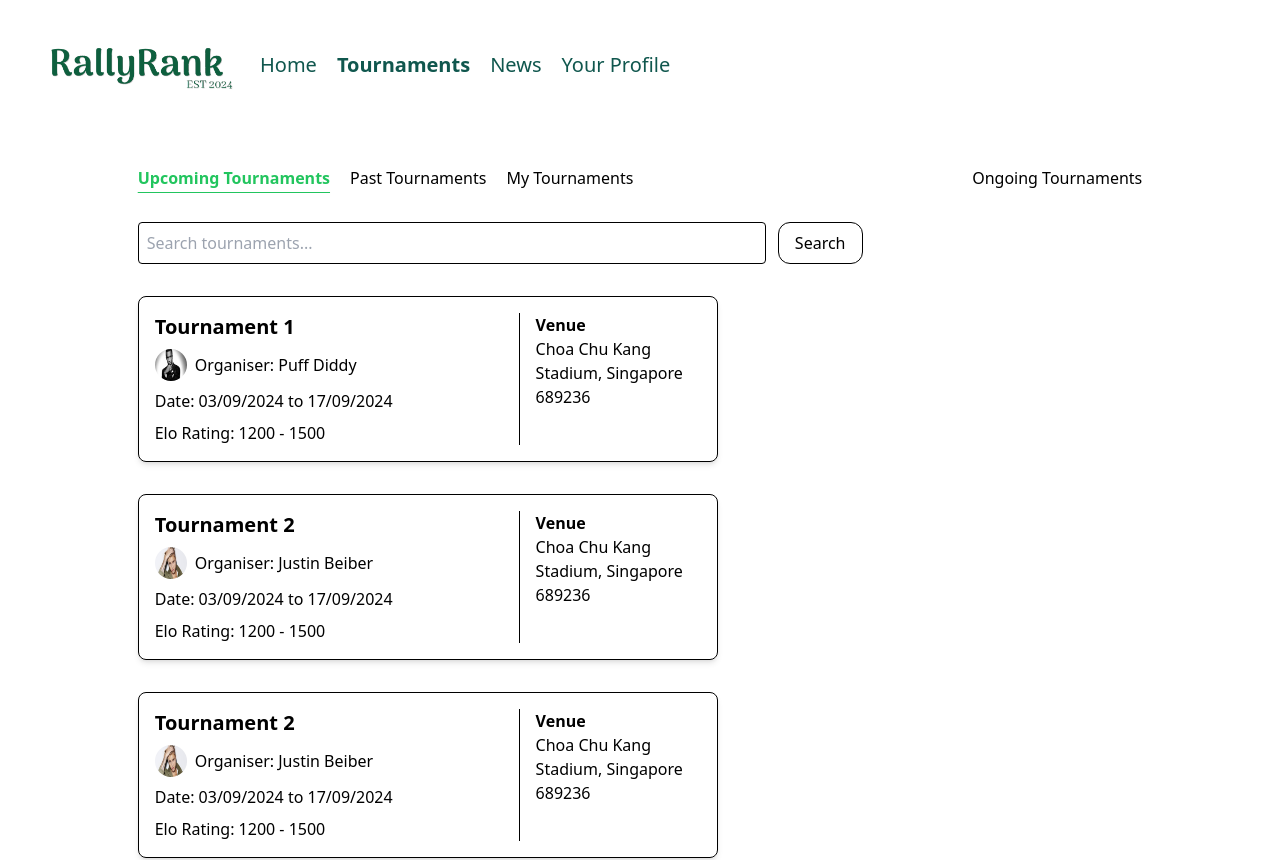
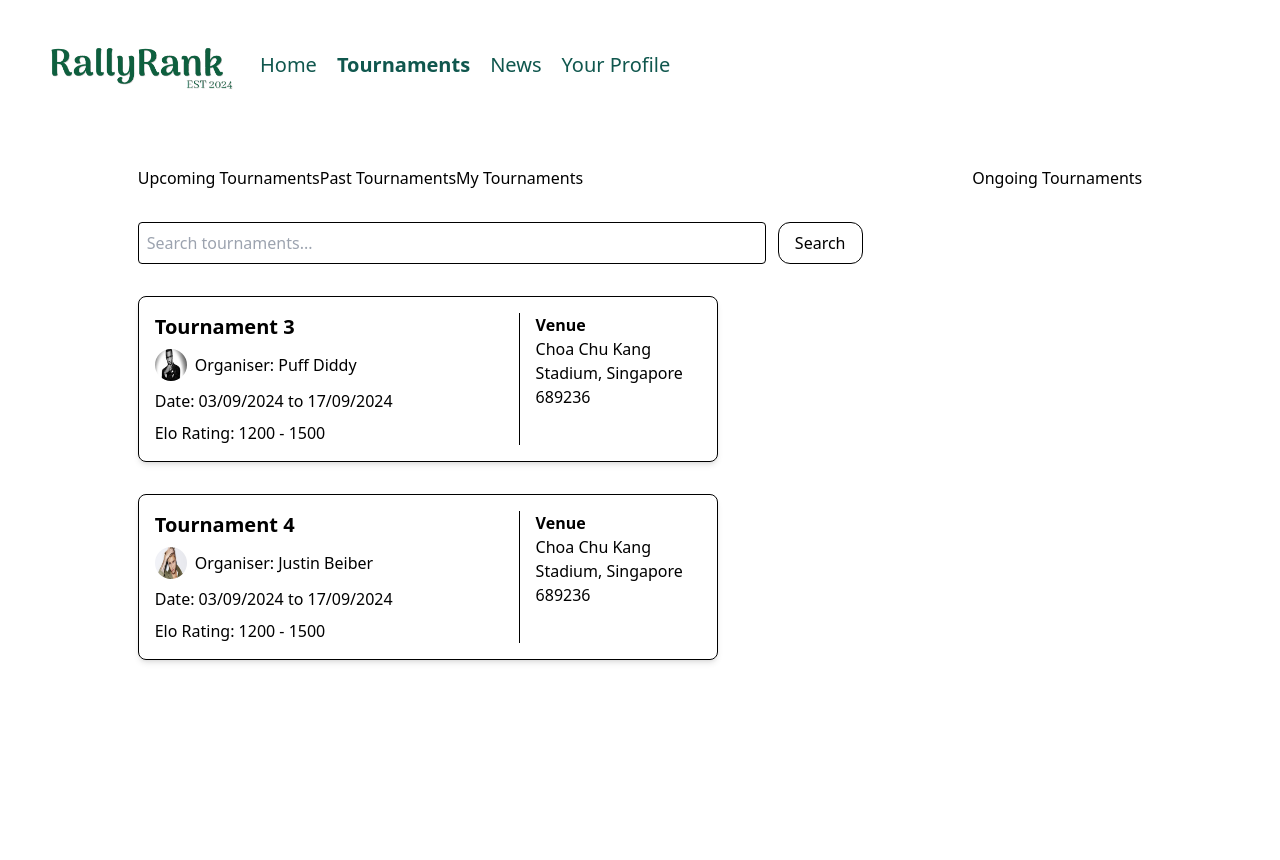
Before and after one commit to zylooooo/CS203, a React (Vite) app in the folder rally-rank-app/: page /user-tournaments in a window 1280 px wide. Shown: the top 860 px of the page. After the commit the page ends 800 px from the top, so only its background shows below. Built offline with nearby package versions, Linux system fonts and the light colour scheme; the HTML template or start-up script is replaced by a standard one.

Commit message:
Updated Tournament.jsx button functionalities

```diff
--- a/rally-rank-app/src/App.jsx
+++ b/rally-rank-app/src/App.jsx
@@ -1,7 +1,7 @@
 import { BrowserRouter as Router, Routes, Route } from "react-router-dom";
-import { AdministratorLogin, AdministratorTools, AdministratorTournaments } from "./administrator";
-import { MainHomepage, News, SignUp } from "./public";
-import { UserHome, UserLogin, UserProfile, UserTournaments } from "./user";
+import { AdministratorLogin, AdministratorTools, AdministratorTournaments } from "./administrator/AdministratorIndex";
+import { MainHomepage, News, SignUp } from "./public/PublicIndex";
+import { UserHome, UserLogin, UserProfile, UserTournaments } from "./user/UserIndex";
 import MainLayout from "./components/MainLayout";
 import "./index.css";
 
--- a/rally-rank-app/src/components/TournamentsButtons.jsx
+++ b/rally-rank-app/src/components/TournamentsButtons.jsx
@@ -5,6 +5,9 @@ function TournamentsButtons({ buttons }) {
 
     const handleButtonClick = (index) => {
         setActiveButton(index);
+        if (index === 0) {
+
+        }
     };
 
     return (
--- a/rally-rank-app/src/components/navigation-bars/AdministratorNavBar.jsx
+++ b/rally-rank-app/src/components/navigation-bars/AdministratorNavBar.jsx
@@ -11,8 +11,8 @@ function AdministratorNavBar() {
                 {/* TOURNAMENTS */}
                 <NavLink
                     to = "/admin-tournaments"
-                    activeClassName = "active"
-                    className = {"text-secondary-color-dark-green hover:text-primary-color-green hover:underline"}
+                        activeClassName = "active"
+                        className = {"text-secondary-color-dark-green hover:text-primary-color-green hover:underline"}
                 >
                     Tournaments
                 </NavLink>
--- a/rally-rank-app/src/user/Tournaments.jsx
+++ b/rally-rank-app/src/user/Tournaments.jsx
@@ -1,12 +1,11 @@
-import React from 'react';
-import TournamentsButtons from "../components/TournamentsButtons";
+import React, { useState }from "react";
 import profilePictureTest1 from "../assets/profile-picture-one.jpg";
 import profilePictureTest2 from "../assets/profile-picture-two.jpg";
 
-// Define the tournamentTest array
-const tournamentTest = [
+// Replace with API call
+const upcomingTournaments = [
     {
-    name: "Tournament 1",
+      name: "Tournament 3",
       organizerProfilePicture: profilePictureTest1,
       organizerName: "Puff Diddy",
       startDate: "03/09/2024",
@@ -15,7 +14,7 @@ const tournamentTest = [
       venue: "Choa Chu Kang Stadium, Singapore 689236",
     },
     {
-    name: "Tournament 2",
+      name: "Tournament 4",
       organizerProfilePicture: profilePictureTest2,
       organizerName: "Justin Beiber",
       startDate: "03/09/2024",
@@ -23,10 +22,36 @@ const tournamentTest = [
       eloRatingRange: "1200 - 1500",
       venue: "Choa Chu Kang Stadium, Singapore 689236",
     },
+  ];
+
+  // Replace with API call
+const pastTournaments = [
     {
-    name: "Tournament 2",
+      name: "Tournament 5",
+      organizerProfilePicture: profilePictureTest1,
+      organizerName: "Puff Diddy",
+      startDate: "03/09/2024",
+      endDate: "17/09/2024",
+      eloRatingRange: "1200 - 1500",
+      venue: "Choa Chu Kang Stadium, Singapore 689236",
+    },
+    {
+      name: "Tournament 6",
       organizerProfilePicture: profilePictureTest2,
       organizerName: "Justin Beiber",
+      startDate: "03/09/2024",
+      endDate: "17/09/2024",
+      eloRatingRange: "1200 - 1500",
+      venue: "Choa Chu Kang Stadium, Singapore 689236",
+    },
+  ];
+
+  // Replace with API call
+  const myTournaments = [
+    {
+      name: "Tournament 1",
+      organizerProfilePicture: profilePictureTest1,
+      organizerName: "Puff Diddy",
       startDate: "03/09/2024",
       endDate: "17/09/2024",
       eloRatingRange: "1200 - 1500",
@@ -85,27 +110,66 @@ const Tournaments = ({ tournamentTest }) => {
 
 // Define the UserTournaments component
 const UserTournaments = () => {
+    const [tournamentTest, setTournamentTest] = useState(upcomingTournaments);
+
+    const handleUpcomingClick = () => {
+        setTournamentTest(upcomingTournaments);
+    };
+
+    const handlePastClick = () => {
+        setTournamentTest(pastTournaments);
+    };
+
+    const handleMyClick = () => {
+        setTournamentTest(myTournaments);
+    };
+
   return (
     <div className="tournaments-page flex w-full p-9 gap-2 justify-evenly">
       <div className="row-container flex flex-col w-3/5 gap-8">
         {/* LABELS */}
         <div className="tournaments-labels">
-          <TournamentsButtons buttons={["Upcoming Tournaments", "Past Tournaments", "My Tournaments"]} />
+          <button
+            activeClassName="active-button underline"
+            className={"text-gray-700 hover:text-blue-500 hover:text-red-500"}
+            onClick={() => handleUpcomingClick()}
+          >
+            Upcoming Tournaments
+          </button>
+
+          <button
+            activeClassName="active-button underline"
+            className={"text-gray-700 hover:text-blue-500 hover:text-red-500"}
+            onClick={() => handlePastClick()}
+          >
+            Past Tournaments
+          </button>
+          <button
+            activeClassName="active-button underline"
+            className={"text-gray-700 hover:text-blue-500 hover:text-red-500"}
+            onClick={() => handleMyClick()}
+          >
+            My Tournaments
+          </button>
         </div>
 
         {/* SEARCH BAR */}
         <div className="tournaments-search-bar flex gap-3">
-          <input className="border rounded p-2 w-full focus:outline-none focus:ring-2 focus:ring-blue-500" type="text" placeholder="Search tournaments..." />
-          <button className="border border-blue-500 text-blue-500 rounded-xl px-4 py-2 hover:bg-blue-500 hover:text-white transition">Search</button>
+          <input
+            className="border rounded p-2 w-full focus:outline-none focus:ring-2 focus:ring-blue-500"
+            type="text"
+            placeholder="Search tournaments..."
+          />
+          <button className="border border-blue-500 text-blue-500 rounded-xl px-4 py-2 hover:bg-blue-500 hover:text-white transition">
+            Search
+          </button>
         </div>
 
         {/* TOURNAMENTS LIST */}
         <Tournaments tournamentTest={tournamentTest} />
       </div>
 
-      <div className="col-container">
-        Ongoing Tournaments
-      </div>
+      <div className="col-container">Ongoing Tournaments</div>
     </div>
   );
 };
```
Also changed, not shown: rally-rank-app/src/administrator/AdministratorIndex.jsx (renamed from rally-rank-app/src/administrator/index.jsx), rally-rank-app/src/public/PublicIndex.jsx (renamed from rally-rank-app/src/public/index.jsx), rally-rank-app/src/user/UserIndex.jsx (renamed from rally-rank-app/src/user/index.jsx). Lines whose indentation alone changed are shown as unchanged.
